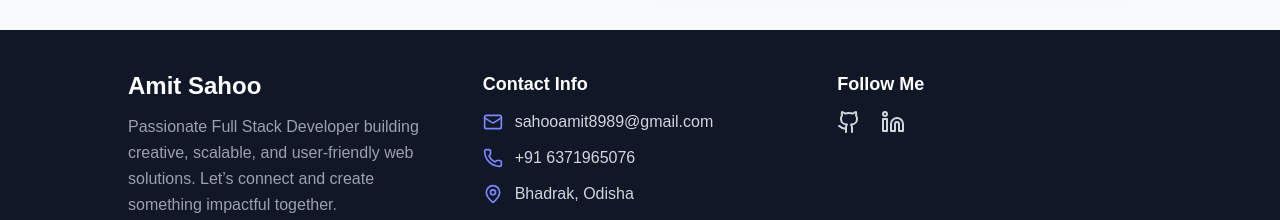
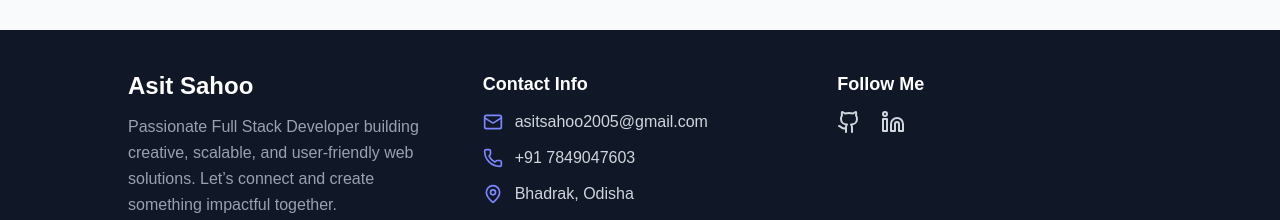
Before and after one commit to sahooamit8989-crypto/My-Protfolio, a React app in the folder frontend/: page / in a window 1280 px wide. Shown: the part 4861-5081 px from the top of the page. Built offline with nearby package versions, Linux system fonts and the light colour scheme; no server answers; the HTML template or start-up script is replaced by a standard one.

Commit message:
Update Footer.jsx

```diff
--- a/frontend/src/pages/Footer.jsx
+++ b/frontend/src/pages/Footer.jsx
@@ -7,7 +7,7 @@
       <div className="flex flex-col md:flex-row justify-between gap-10">
         {/* Brand Section */}
         <div className="flex-1">
-          <h1 className="text-2xl font-bold text-white mb-3">Amit Sahoo</h1>
+          <h1 className="text-2xl font-bold text-white mb-3">Asit Sahoo</h1>
           <p className="text-gray-400 max-w-md leading-relaxed">
             Passionate Full Stack Developer building creative, scalable, and
             user-friendly web solutions. Let’s connect and create something
@@ -20,11 +20,11 @@
           <h2 className="text-lg font-semibold text-white mb-3">Contact Info</h2>
           <div className="flex items-center gap-3">
             <Mail className="w-5 h-5 text-indigo-400" />
-            <span>sahooamit8989@gmail.com</span>
+            <span>asitsahoo2005@gmail.com</span>
           </div>
           <div className="flex items-center gap-3">
             <Phone className="w-5 h-5 text-indigo-400" />
-            <span>+91 6371965076</span>
+            <span>+91 7849047603</span>
           </div>
           <div className="flex items-center gap-3">
             <MapPin className="w-5 h-5 text-indigo-400" />
```
